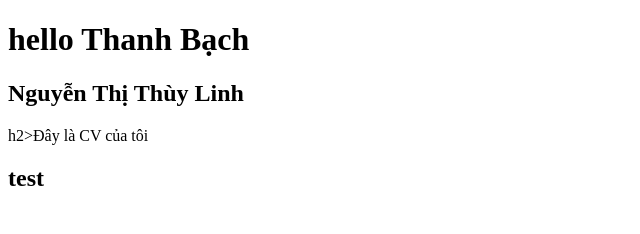
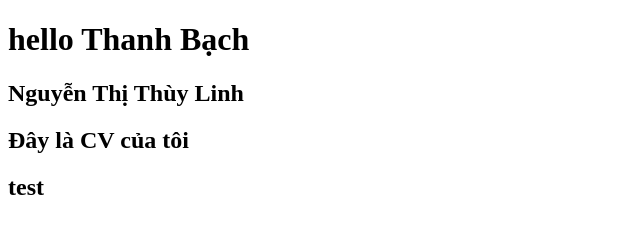
Before and after one commit to thanh134676/thanh134676.github.io, a plain HTML site: page index.html in a window 1280 px wide. Shown: the whole page, without its empty margins (0-640 px from the left). Drawn offline with Linux system fonts and the light colour scheme.

Commit message:
Update index.html

```diff
--- a/index.html
+++ b/index.html
@@ -9,7 +9,7 @@
 <body>
     <h1>hello Thanh Bạch</h1>
     <h2>Nguyễn Thị Thùy Linh</h2>
-    h2>Đây  là CV của tôi</h2>
+    <h2>Đây  là CV của tôi</h2>
     <h2>test</h2>
 </body>
 </html>
```
